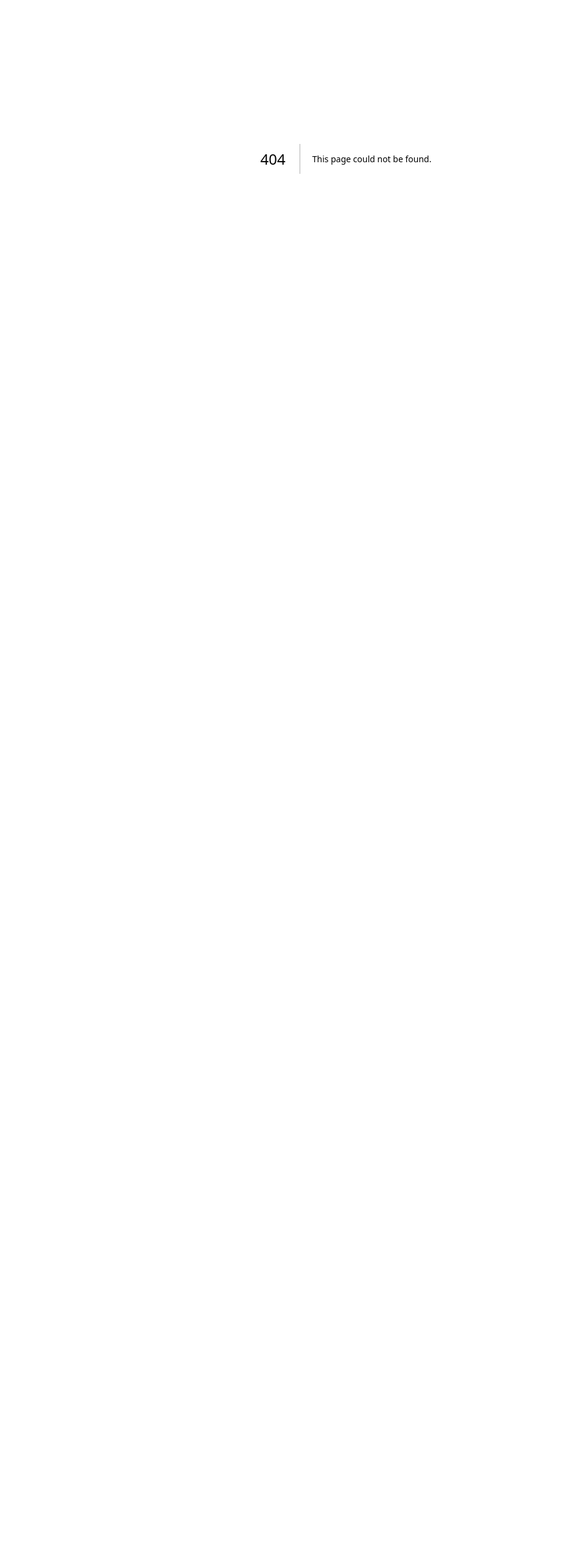
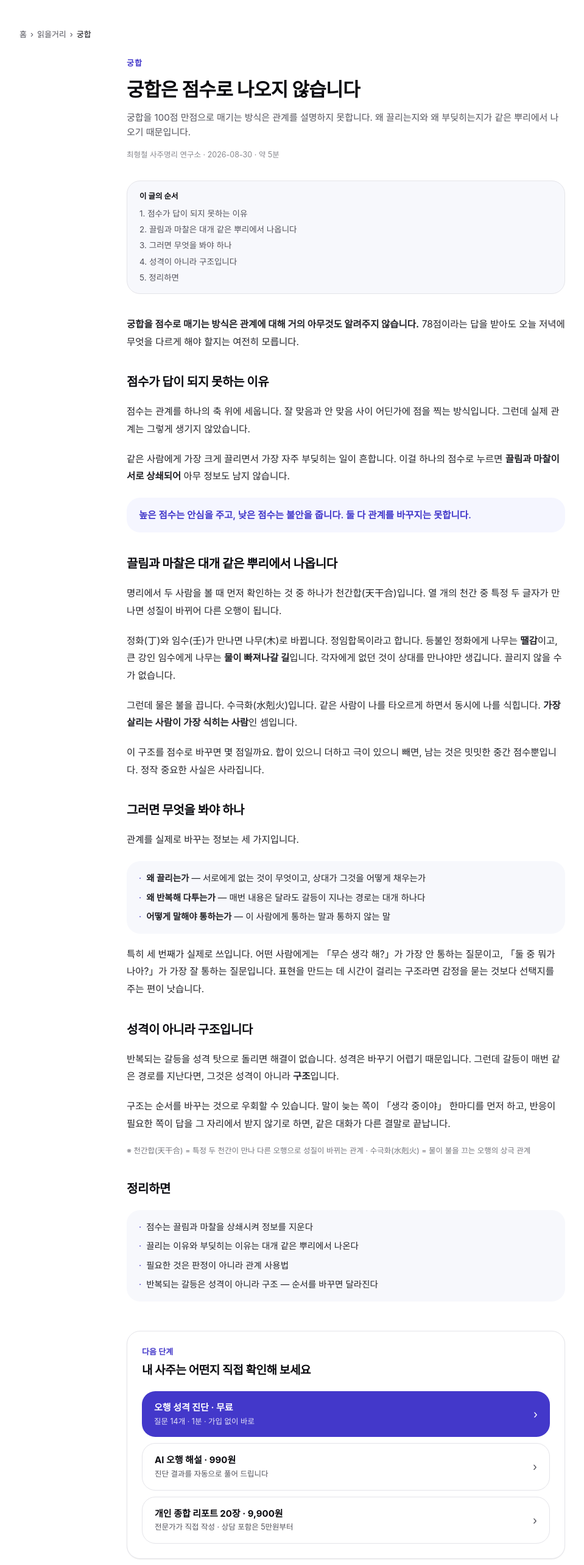
Before and after one commit to calvincheoi-gif/aisaju-landing, a Next.js app: page /learn/gunghap-score in a window 1280 px wide. Before the commit this address had no page. Shown: the part 140-2706 px from the top of the page at 61% size, without its empty margins (72-1031 px from the left). Before the commit the page ends 800 px from the top, so only its background shows below. Built offline with nearby package versions, Linux system fonts and the light colour scheme; no server answers; a web font is replaced by a local one.

Commit message:
Create page.tsx

```diff
--- /dev/null
+++ b/app/learn/[slug]/page.tsx
@@ -0,0 +1,252 @@
+import Link from "next/link";
+import { notFound } from "next/navigation";
+import type { Metadata } from "next";
+import Header from "@/components/Header";
+import Footer from "@/components/Footer";
+import { LEARN_POSTS, getLearnPost, getRelatedPosts } from "@/lib/learn-posts";
+
+const BASE = "https://aisajulab.com";
+
+/** 글이 늘어나도 이 함수 덕분에 라우트를 따로 만들 필요가 없다 */
+export function generateStaticParams() {
+  return LEARN_POSTS.map((p) => ({ slug: p.slug }));
+}
+
+export async function generateMetadata({
+  params,
+}: {
+  params: Promise<{ slug: string }>;
+}): Promise<Metadata> {
+  const { slug } = await params;
+  const post = getLearnPost(slug);
+  if (!post) return { title: "읽을거리 | AI사주 Lab" };
+  const url = `${BASE}/learn/${post.slug}`;
+  return {
+    title: `${post.title} | AI사주 Lab`,
+    description: post.description,
+    keywords: post.keywords,
+    alternates: { canonical: url },
+    openGraph: {
+      title: post.title,
+      description: post.description,
+      url,
+      type: "article",
+      publishedTime: post.published,
+      modifiedTime: post.updated || post.published,
+    },
+  };
+}
+
+export default async function LearnPostPage({
+  params,
+}: {
+  params: Promise<{ slug: string }>;
+}) {
+  const { slug } = await params;
+  const post = getLearnPost(slug);
+  if (!post) notFound();
+
+  const related = getRelatedPosts(slug, 2);
+  const headings = post.body.filter((b): b is { h2: string } => "h2" in b);
+
+  /* Article 구조화 데이터 — 검색엔진과 AI가 글의 성격을 알아보게 한다 */
+  const jsonLd = {
+    "@context": "https://schema.org",
+    "@type": "Article",
+    headline: post.title,
+    description: post.description,
+    datePublished: post.published,
+    dateModified: post.updated || post.published,
+    inLanguage: "ko",
+    keywords: post.keywords.join(", "),
+    mainEntityOfPage: { "@type": "WebPage", "@id": `${BASE}/learn/${post.slug}` },
+    author: {
+      "@type": "Person",
+      name: "최형철",
+      jobTitle: "경영지도사 · 사주명리 연구가",
+      url: BASE,
+    },
+    publisher: {
+      "@type": "Organization",
+      name: "라이프앤비즈(Life & Biz) 성장 연구소",
+      url: BASE,
+    },
+  };
+
+  return (
+    <>
+      <Header />
+      <main className="section">
+        <script
+          type="application/ld+json"
+          dangerouslySetInnerHTML={{ __html: JSON.stringify(jsonLd) }}
+        />
+
+        <nav className="mb-6 text-[13px] text-body">
+          <Link href="/" className="hover:text-indigo-600">홈</Link>
+          <span className="mx-1.5">›</span>
+          <Link href="/learn" className="hover:text-indigo-600">읽을거리</Link>
+          <span className="mx-1.5">›</span>
+          <span className="text-ink-900">{post.category}</span>
+        </nav>
+
+        <article className="mx-auto max-w-[720px]">
+          <header className="mb-8">
+            <span className="eyebrow">{post.category}</span>
+            <h1 className="mt-3 text-[27px] font-bold leading-snug tracking-[-0.02em] text-ink-900 sm:text-[31px]">
+              {post.title}
+            </h1>
+            <p className="mt-3 text-[15px] leading-relaxed text-body">{post.description}</p>
+            <p className="mt-4 text-[12.5px] text-body/70">
+              최형철 사주명리 연구소 · {post.published} · 약 {post.readMin}분
+            </p>
+          </header>
+
+          {headings.length > 1 && (
+            <div className="mb-9 rounded-lg border border-border bg-bg-alt px-5 py-4">
+              <p className="text-[12.5px] font-bold text-ink-900">이 글의 순서</p>
+              <ol className="mt-2 space-y-1.5">
+                {headings.map((h, i) => (
+                  <li key={i} className="text-[13.5px] text-body">
+                    <a href={`#h-${i}`} className="hover:text-indigo-600">
+                      {i + 1}. {h.h2}
+                    </a>
+                  </li>
+                ))}
+              </ol>
+            </div>
+          )}
+
+          <div className="space-y-5">
+            {post.body.map((block, i) => {
+              if ("h2" in block) {
+                const idx = headings.indexOf(block);
+                return (
+                  <h2
+                    key={i}
+                    id={`h-${idx}`}
+                    className="scroll-mt-24 pt-4 text-[20px] font-bold tracking-[-0.02em] text-ink-900"
+                  >
+                    {block.h2}
+                  </h2>
+                );
+              }
+              if ("p" in block) {
+                return (
+                  <p
+                    key={i}
+                    className="text-[15.5px] leading-[1.85] text-ink-900/90"
+                    dangerouslySetInnerHTML={{ __html: block.p }}
+                  />
+                );
+              }
+              if ("list" in block) {
+                return (
+                  <ul key={i} className="space-y-2 rounded-lg bg-bg-alt px-5 py-4">
+                    {block.list.map((li, j) => (
+                      <li
+                        key={j}
+                        className="flex gap-2 text-[14.5px] leading-relaxed text-ink-900/90"
+                      >
+                        <span className="text-indigo-600">·</span>
+                        <span dangerouslySetInnerHTML={{ __html: li }} />
+                      </li>
+                    ))}
+                  </ul>
+                );
+              }
+              if ("quote" in block) {
+                return (
+                  <p
+                    key={i}
+                    className="rounded-lg bg-indigo-50 px-5 py-4 text-[15.5px] font-semibold leading-relaxed text-indigo-600"
+                  >
+                    {block.quote}
+                  </p>
+                );
+              }
+              return (
+                <p key={i} className="text-[12.5px] leading-relaxed text-body/80">
+                  ※ {block.note}
+                </p>
+              );
+            })}
+          </div>
+
+          {/* 하단 CTA — 무료에서 시작해 단계적으로 안내한다 */}
+          <div className="mt-12 rounded-lg border border-border bg-white p-6 shadow-1">
+            <p className="text-[13px] font-semibold text-indigo-600">다음 단계</p>
+            <h2 className="mt-1.5 text-[19px] font-bold tracking-[-0.02em] text-ink-900">
+              내 사주는 어떤지 직접 확인해 보세요
+            </h2>
+            <div className="mt-5 space-y-2.5">
+              <a
+                href="/ohaeng/"
+                className="flex items-center justify-between rounded-lg bg-indigo-600 px-5 py-4 text-white transition-colors hover:bg-indigo-500"
+              >
+                <span>
+                  <span className="block text-[15px] font-bold">오행 성격 진단 · 무료</span>
+                  <span className="mt-0.5 block text-[12.5px] text-white/85">
+                    질문 14개 · 1분 · 가입 없이 바로
+                  </span>
+                </span>
+                <span className="text-[18px]">›</span>
+              </a>
+              <a
+                href="/ohaeng/"
+                className="flex items-center justify-between rounded-lg border border-border px-5 py-4 transition-colors hover:bg-bg-alt"
+              >
+                <span>
+                  <span className="block text-[15px] font-bold text-ink-900">
+                    AI 오행 해설 · 990원
+                  </span>
+                  <span className="mt-0.5 block text-[12.5px] text-body">
+                    진단 결과를 자동으로 풀어 드립니다
+                  </span>
+                </span>
+                <span className="text-[18px] text-body">›</span>
+              </a>
+              <Link
+                href="/consult"
+                className="flex items-center justify-between rounded-lg border border-border px-5 py-4 transition-colors hover:bg-bg-alt"
+              >
+                <span>
+                  <span className="block text-[15px] font-bold text-ink-900">
+                    개인 종합 리포트 20장 · 9,900원
+                  </span>
+                  <span className="mt-0.5 block text-[12.5px] text-body">
+                    전문가가 직접 작성 · 상담 포함은 5만원부터
+                  </span>
+                </span>
+                <span className="text-[18px] text-body">›</span>
+              </Link>
+            </div>
+          </div>
+
+          {related.length > 0 && (
+            <div className="mt-10">
+              <p className="text-[13px] font-bold text-ink-900">함께 읽으면 좋은 글</p>
+              <div className="mt-3 grid gap-3 sm:grid-cols-2">
+                {related.map((r) => (
+                  <Link key={r.slug} href={`/learn/${r.slug}`} className="card block">
+                    <span className="text-[12px] font-semibold text-indigo-600">{r.category}</span>
+                    <h3 className="mt-1 text-[15px] font-bold leading-snug text-ink-900">
+                      {r.title}
+                    </h3>
+                  </Link>
+                ))}
+              </div>
+            </div>
+          )}
+
+          <div className="mt-10 text-center">
+            <Link href="/learn" className="btn-ghost">
+              읽을거리 목록으로
+            </Link>
+          </div>
+        </article>
+      </main>
+      <Footer />
+    </>
+  );
+}
```
